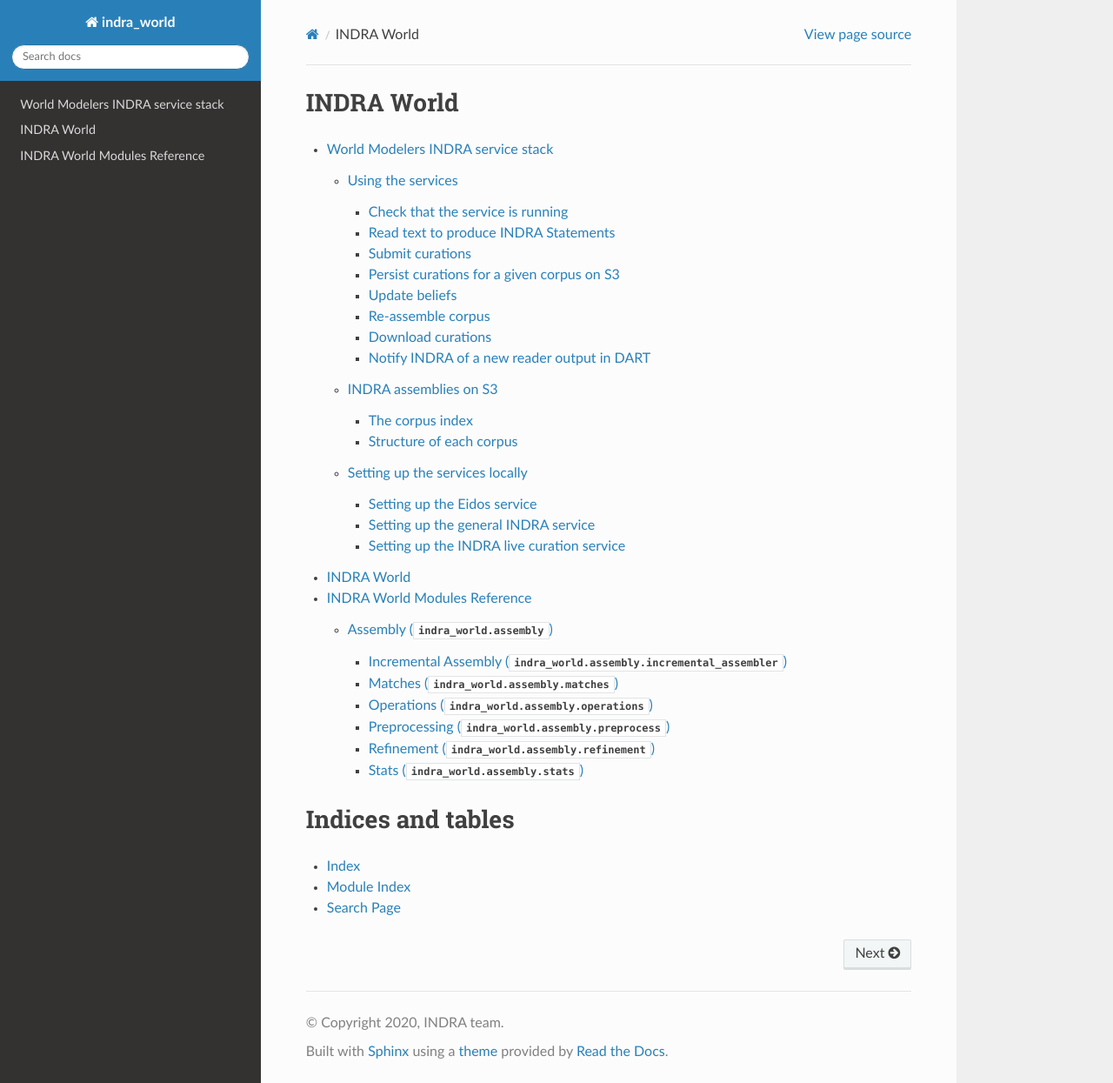
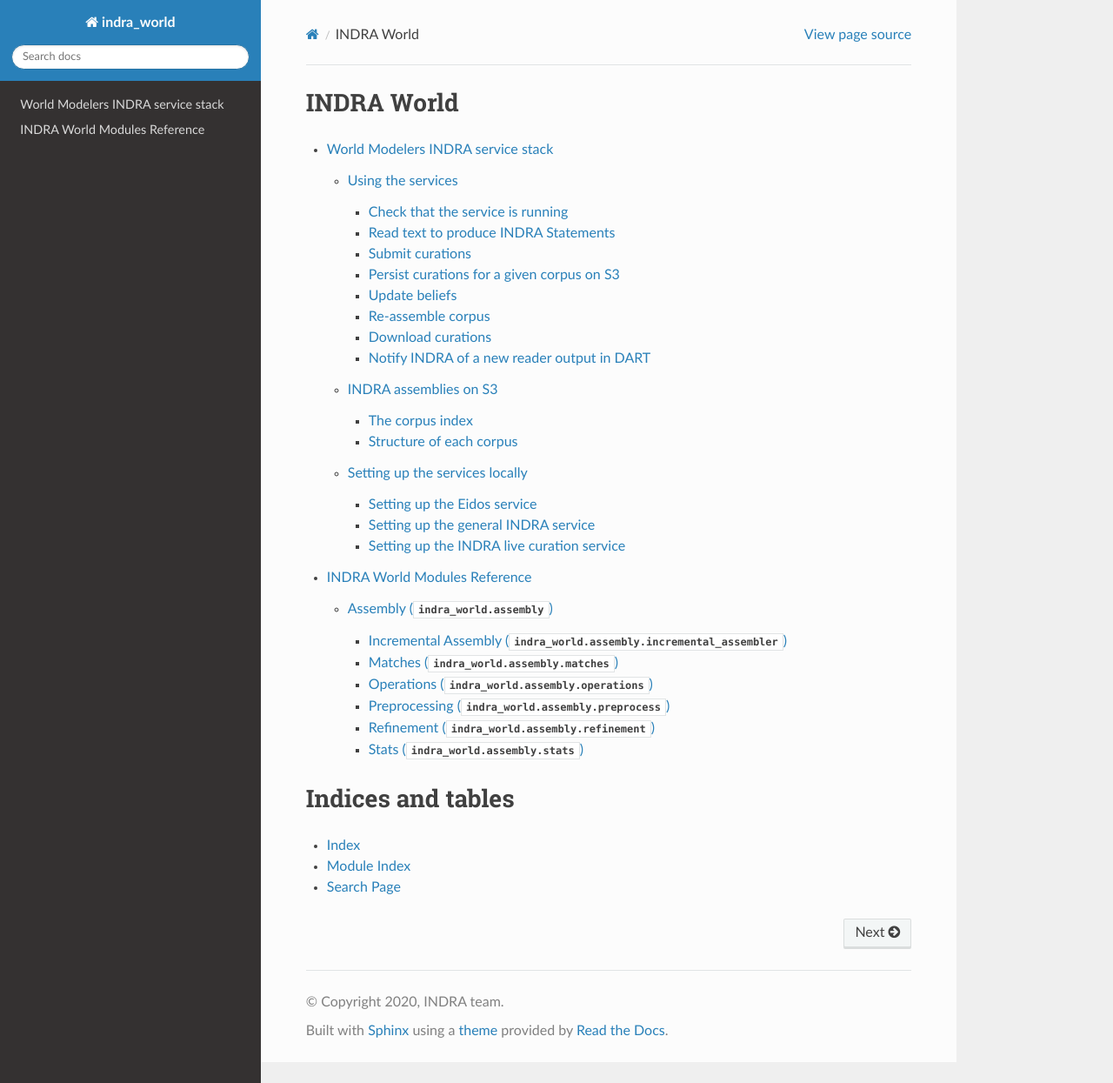
Before and after one commit to gyorilab/indra_world, a Sphinx documentation site: the page built from doc/index.rst, in a window 1280 px wide and 1245 px high. Shown: the whole window at 87% size. Built offline with Sphinx 7.4.7 and the Read the Docs theme 2.0.0, drawn with Linux system fonts in a browser that asks for light colours.

Commit message:
Remove root level modules.rst

```diff
--- a/doc/index.rst
+++ b/doc/index.rst
@@ -10,7 +10,6 @@ INDRA World
    :maxdepth: 3
 
    service.rst
-   modules.rst
    modules/index
 
 
--- a/doc/modules.rst
+++ /dev/null
@@ -1,5 +0,0 @@
-INDRA World
-===========
-
-.. automodule:: indra_world
-    :members:
```
